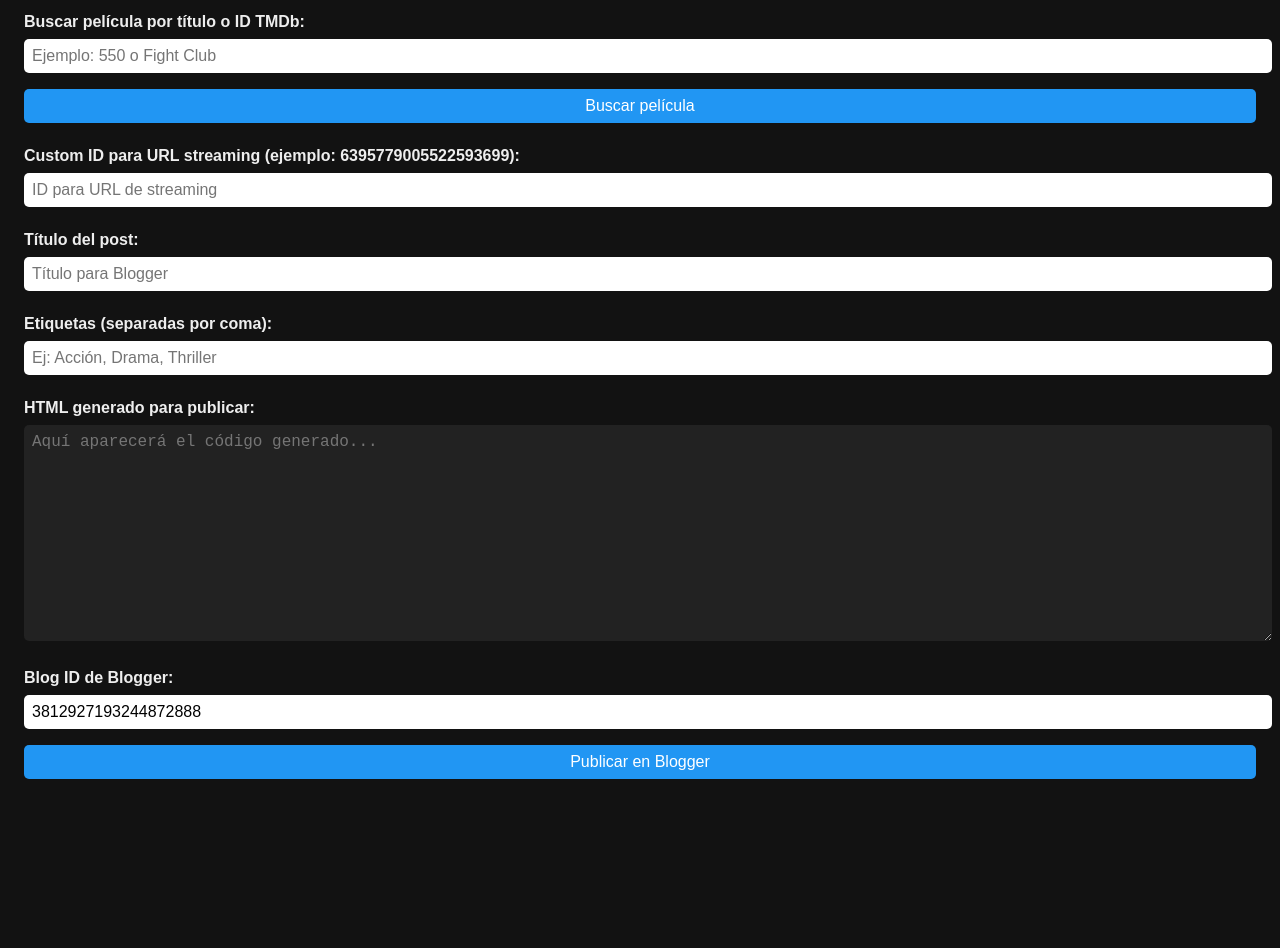
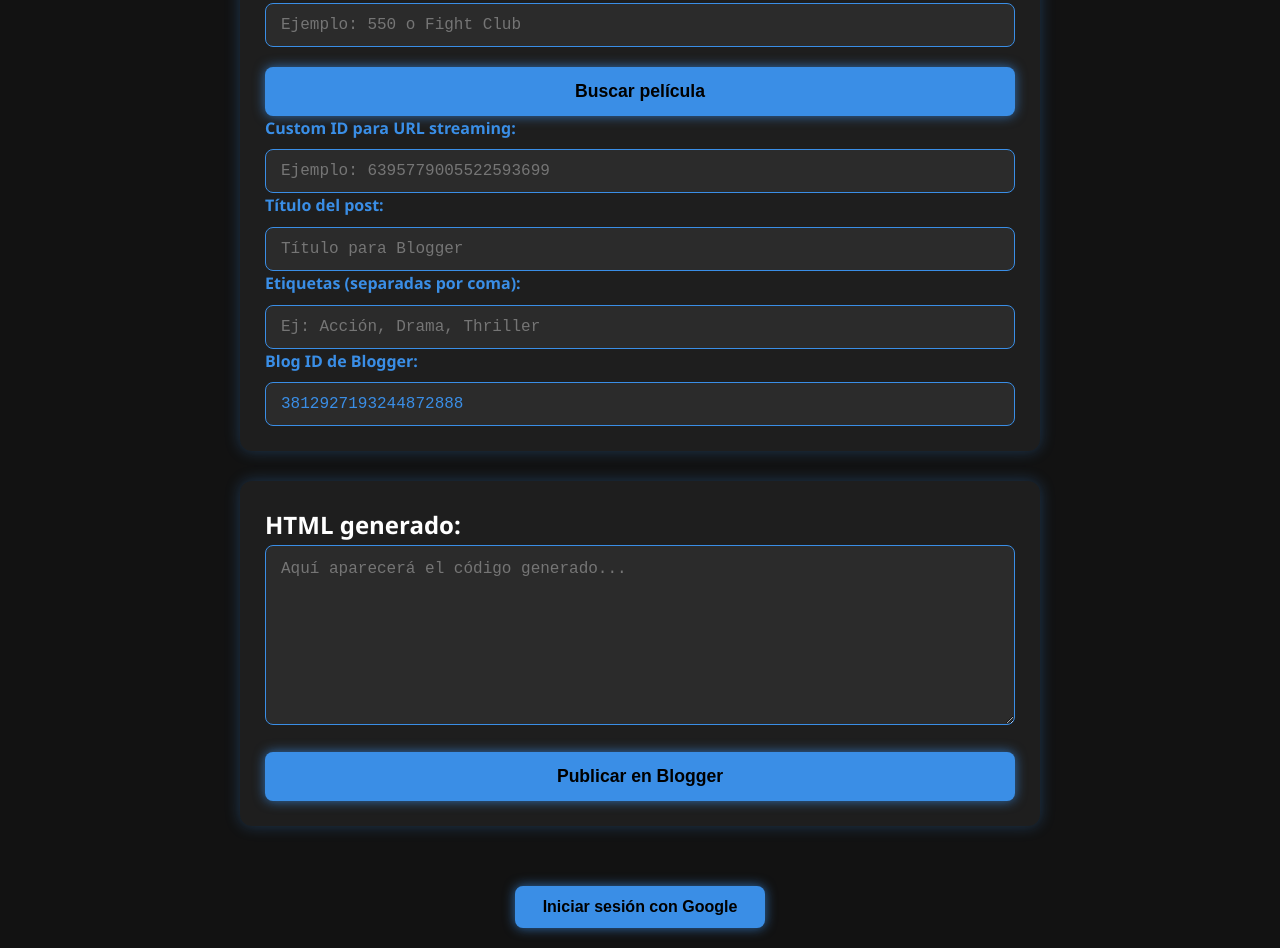
Before and after one commit to inkaflixlat/panel-admin-inka, a plain HTML site: page movie/index.html in a window 1280 px wide. Shown: the part 157-1105 px from the top of the page. Before the commit the page ends 968 px from the top, so only its background shows below. Drawn offline with Linux system fonts and the light colour scheme; a web font is replaced by a local one.

Commit message:
Update index.html

```diff
--- a/movie/index.html
+++ b/movie/index.html
@@ -2,65 +2,163 @@
 <html lang="es">
 <head>
   <meta charset="UTF-8" />
-  <title>Panel Admin TMDb + Blogger</title>
+  <title>Panel Admin InkaFlixLat Movie</title>
   <meta name="viewport" content="width=device-width, initial-scale=1" />
   <script src="https://accounts.google.com/gsi/client" async defer></script>
+  <link href="https://fonts.googleapis.com/css2?family=Segoe+UI&display=swap" rel="stylesheet">
   <style>
+    /* RESET */
+* {
+  margin: 0; padding: 0; box-sizing: border-box;
+}
+
+/* BODY Y FONDO */
 body {
-      background: #121212;
-      color: #eee;
-      font-family: Arial, sans-serif;
-      padding: 1rem;
+  font-family: 'Segoe UI', sans-serif;
+  background-color: #121212;
+  color: #fff;
+  padding: 20px;
+  line-height: 1.6;
+  min-height: 100vh;
+  display: flex;
+  flex-direction: column;
+  justify-content: flex-start;
+  align-items: center;
 }
-    input, textarea, button {
+
+/* HEADER */
+header {
+  text-align: center;
+  margin-bottom: 30px;
+}
+header h1 {
+  font-size: 2rem;
+  color: #3a8ee6; /* azul */
+  text-shadow: 0 0 8px #3a8ee6a1;
+}
+
+/* MAIN CONTENEDOR */
+main {
   width: 100%;
-      margin: 0.5rem 0;
-      padding: 0.5rem;
-      border-radius: 5px;
-      border: none;
+  max-width: 800px;
+  display: flex;
+  flex-direction: column;
+  gap: 30px;
+}
+
+/* SECCIONES FORM Y PREVIEW */
+.form-section, .preview-section {
+  background-color: #1e1e1e;
+  padding: 25px;
+  border-radius: 12px;
+  box-shadow: 0 0 15px #3a8ee64d;
+}
+
+/* LABELS */
+label {
+  display: block;
+  margin-bottom: 8px;
+  font-weight: 700;
+  color: #3a8ee6;
   font-size: 1rem;
 }
+
+/* INPUTS Y TEXTAREAS */
+input[type="text"], textarea {
+  width: 100%;
+  padding: 12px 15px;
+  background-color: #2b2b2b;
+  border: 1.5px solid #3a8ee6;
+  border-radius: 8px;
+  font-size: 1rem;
+  color: #3a8ee6;
+  font-family: monospace;
+  outline-offset: 2px;
+  transition: border-color 0.3s ease;
+}
+
+input[type="text"]:focus, textarea:focus {
+  border-color: #2f7ee6;
+  box-shadow: 0 0 8px #2f7ee6cc;
+  color: #2f7ee6;
+  background-color: #232323;
+}
+
 textarea {
-      height: 200px;
-      font-family: monospace;
-      background: #222;
-      color: #ddd;
+  height: 180px;
   resize: vertical;
+  line-height: 1.4;
 }
+
+/* BOTONES */
 button {
-      background-color: #2196f3;
-      color: white;
+  margin-top: 20px;
+  width: 100%;
+  padding: 14px;
+  background-color: #3a8ee6;
+  border: none;
+  border-radius: 8px;
+  color: #000;
+  font-weight: 700;
+  font-size: 1.1rem;
   cursor: pointer;
+  transition: background-color 0.3s ease;
+  box-shadow: 0 0 12px #3a8ee6bb;
 }
+
 button:hover {
-      background-color: #1976d2;
+  background-color: #2f7ee6;
+  box-shadow: 0 0 16px #2f7ee6cc;
 }
+
+/* OCULTAR ELEMENTOS */
 .hidden {
-      display: none;
+  display: none !important;
 }
-    label {
-      margin-top: 1rem;
-      display: block;
-      font-weight: bold;
+
+/* FOOTER */
+footer {
+  margin-top: 40px;
+  display: flex;
+  justify-content: center;
+  gap: 20px;
+  width: 100%;
+  max-width: 800px;
+}
+
+footer button {
+  width: auto;
+  padding: 12px 28px;
+  font-size: 1rem;
+  box-shadow: 0 0 12px #3a8ee6bb;
+}
+
+footer button:hover {
+  box-shadow: 0 0 16px #2f7ee6cc;
+}
+
+/* RESPONSIVE */
+@media (max-width: 768px) {
+  main {
+    padding: 0 10px;
+  }
 }
   </style>
 </head>
 <body>
-  <h1>Panel Admin TMDb + Blogger</h1>
 
-  <!-- Login/Logout -->
-  <div id="login" style="margin-bottom: 1rem;">
-    <button id="loginButton">Iniciar sesión con Google</button>
-  </div>
-  <button id="logout" class="hidden">Cerrar sesión</button>
+  <header>
+    <h1>Panel Admin InkaFlixLat Movie</h1>
+  </header>
 
-  <!-- Inputs para buscar película y Custom ID -->
+  <main>
+    <section class="form-section">
       <label for="searchInput">Buscar película por título o ID TMDb:</label>
       <input type="text" id="searchInput" placeholder="Ejemplo: 550 o Fight Club" />
       <button id="searchButton">Buscar película</button>
 
-  <label for="customIdInput">Custom ID para URL streaming (ejemplo: 6395779005522593699):</label>
-  <input type="text" id="customIdInput" placeholder="ID para URL de streaming" />
+      <label for="customIdInput">Custom ID para URL streaming:</label>
+      <input type="text" id="customIdInput" placeholder="Ejemplo: 6395779005522593699" />
 
       <label for="postTitle">Título del post:</label>
       <input type="text" id="postTitle" placeholder="Título para Blogger" />
@@ -68,13 +166,23 @@
       <label for="postLabels">Etiquetas (separadas por coma):</label>
       <input type="text" id="postLabels" placeholder="Ej: Acción, Drama, Thriller" />
 
-  <label for="htmlOutput">HTML generado para publicar:</label>
+      <label for="blogId">Blog ID de Blogger:</label>
+      <input type="text" id="blogId" value="3812927193244872888" />
+    </section>
+
+    <section class="preview-section">
+      <h2>HTML generado:</h2>
       <textarea id="htmlOutput" placeholder="Aquí aparecerá el código generado..." readonly></textarea>
+      <button id="publishPost">Publicar en Blogger</button>
+    </section>
+  </main>
 
-  <label for="blogId">Blog ID de Blogger:</label>
-  <input type="text" id="blogId" placeholder="Tu Blog ID" value="3812927193244872888" />
-
-  <button id="publishPost">Publicar en Blogger</button>
+  <footer>
+    <div id="login">
+      <button id="loginButton">Iniciar sesión con Google</button>
+    </div>
+    <button id="logout" class="hidden">Cerrar sesión</button>
+  </footer>
 
   <!-- Scripts -->
   <script src="p-auth.js"></script>
```
Lines whose indentation alone changed are shown as unchanged.
